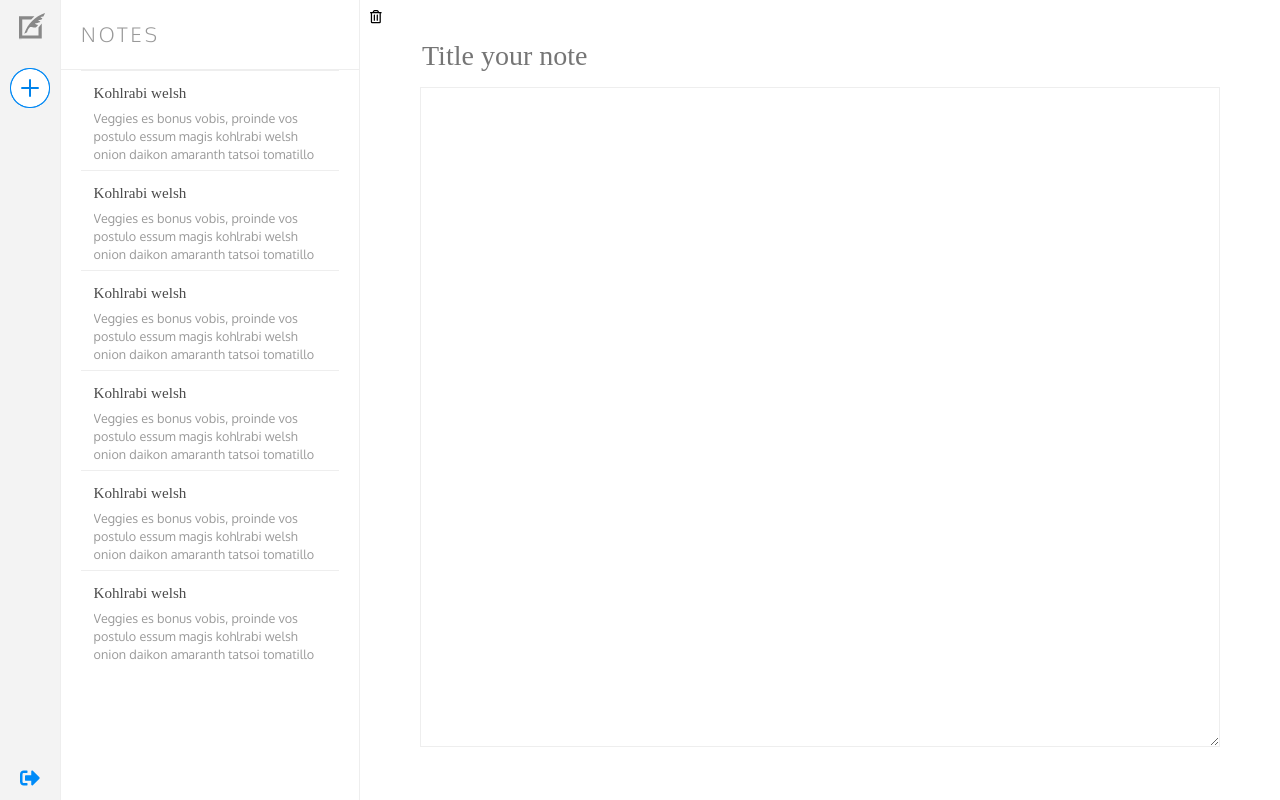
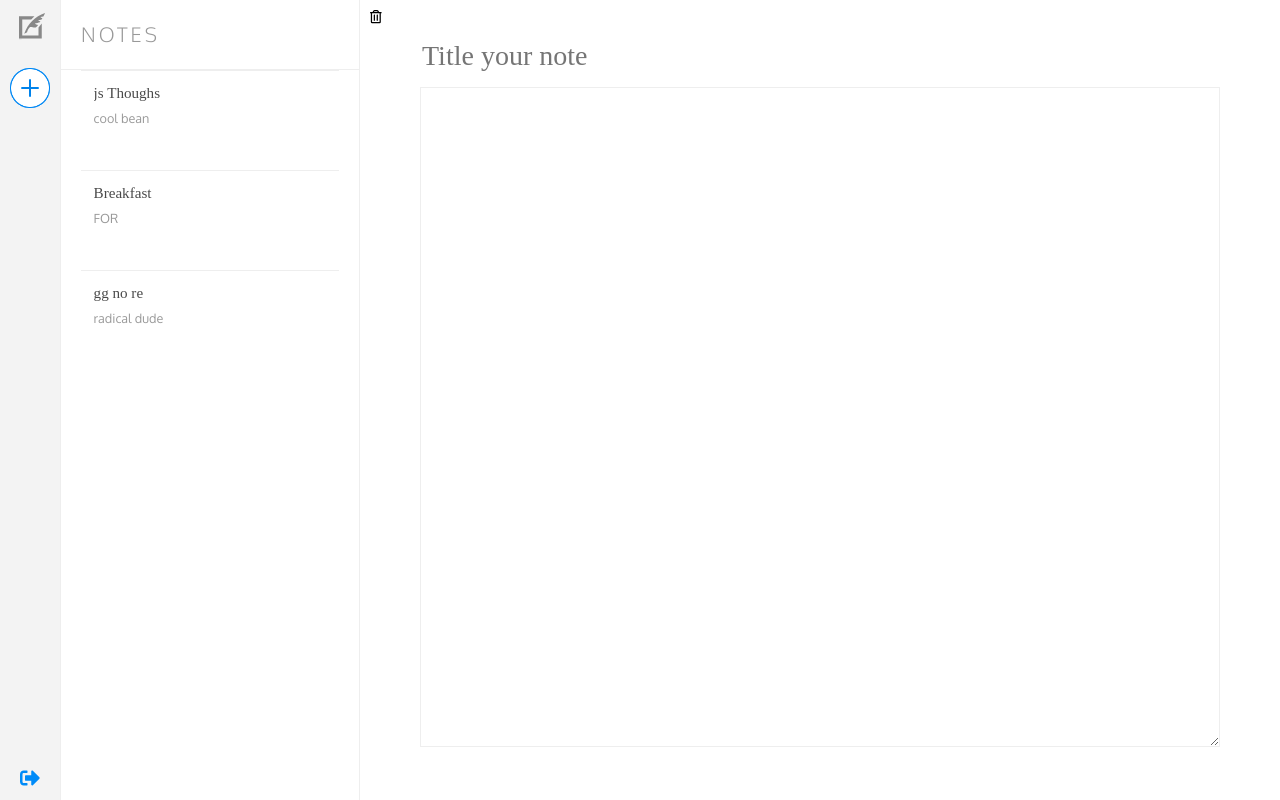
Before and after one commit to owens106/noteHerder, a React (Create React App) app: page / in a window 1280 px wide. Built offline with nearby package versions, Linux system fonts and the light colour scheme; a web font is replaced by a local one.

Commit message:
dynamically enter notes from array

```diff
--- a/src/Note.js
+++ b/src/Note.js
@@ -1,15 +1,15 @@
 import React from 'react'
 
-const Note =() =>{
+const Note =(props) =>{
     return(
     <li className='Note'>
             <div className="note">
               <div className="note-title">
-                Kohlrabi welsh
+                {props.note.title}
               </div>
               <div className="note-body">
                 <p>
-                  Veggies es bonus vobis, proinde vos postulo essum magis kohlrabi welsh onion daikon amaranth tatsoi tomatillo melon azuki bean garlic.
+                    {props.note.body}
                 </p>
               </div>
             </div>
--- a/src/NoteList.js
+++ b/src/NoteList.js
@@ -4,12 +4,29 @@ import './NoteList.css'
 import Note from './Note'
 
 const NoteList = () => {
-  const notes=[1,2,3,4,5,6]
+  const notes=[
+    {
+      id: 1,
+      title: 'js Thoughs',
+      body: 'cool bean',
+    },
+    {
+      id: 2,
+      title: 'Breakfast',
+      body: 'FOR',
+    },
+    {
+      id: 3,
+      title: 'gg no re',
+      body: 'radical dude',
+    }
+
+  ]
   return (
     <div className="NoteList">
       <h3>Notes</h3>
       <ul id="notes">
-        {notes.map(note => <Note />)}
+        {notes.map(note => <Note note={note} />)}
 
       </ul>
     </div>
```
